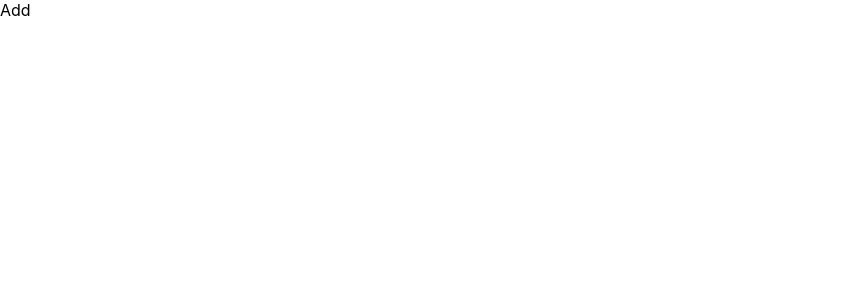
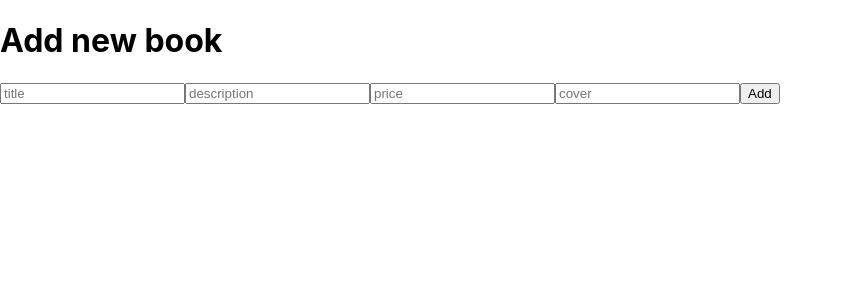
Before and after one commit to vjymisal0/react_mysql_crud, a React (Create React App) app in the folder user/: page /add in a window 1280 px wide. Shown: the top 300 px of the page, without its empty margins (0-843 px from the left). Built offline with nearby package versions, Linux system fonts and the light colour scheme.

Commit message:
price update added

```diff
--- a/user/src/pages/Add.jsx
+++ b/user/src/pages/Add.jsx
@@ -1,9 +1,58 @@
-import React from 'react'
+import React, { useState } from "react";
+import { useNavigate } from "react-router-dom";
+import axios from "axios";
+const Add = () => {
+  const [book, setBook] = useState({
+    title: "",
+    descr: "",
+    price: "",
+    cover: "",
+  });
+  const navigate = useNavigate();
+  const handleChange = (e) => {
+    setBook((prev) => ({ ...prev, [e.target.name]: e.target.value }));
+  };
+  const handleClick = async (e) => {
+    e.preventDefault();
+    try {
+      await axios.post("http://localhost:3000/books", book);
+      navigate("/");
+    } catch (err) {
+      console.log(err);
+    }
+  };
 
-const Add = () => {
+  console.log(book);
   return (
-    <div>Add</div>
-  )
-}
+    <div className="form">
+      <h1>Add new book</h1>
+      <input
+        type="text"
+        placeholder="title"
+        onChange={handleChange}
+        name="title"
+      />
+      <input
+        type="text"
+        placeholder="description"
+        onChange={handleChange}
+        name="descr"
+      />
+      <input
+        type="number"
+        placeholder="price"
+        onChange={handleChange}
+        name="number"
+      />
+      <input
+        type="text"
+        placeholder="cover"
+        onChange={handleChange}
+        name="cover"
+      />
+      <button onClick={handleClick}>Add</button>
+    </div>
+  );
+};
 
-export default Add
+export default Add;
--- a/user/src/pages/Books.jsx
+++ b/user/src/pages/Books.jsx
@@ -1,5 +1,7 @@
 import React, { useEffect, useState } from "react";
 import axios from "axios";
+import { Link } from "react-router-dom";
+
 
 const Books = () => {
   const [books, setBooks] = useState([]);
@@ -23,10 +25,14 @@ const Books = () => {
           <div className="book" key={book.id}>
             {book.cover && <img src={book.cover} alt={book.title} />}
             <h3>{book.title}</h3>
+            <span>{book.price}</span>
             <p>{book.descr}</p>
           </div>
         ))}
       </div>
+      <button>
+        <Link to="/Add">Add new book</Link>
+      </button>
     </div>
   );
 };
```
Also changed, not shown: 1 other file (tests, documents, lock files or other folders).
